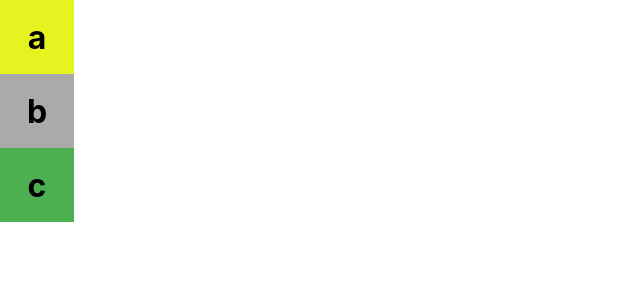
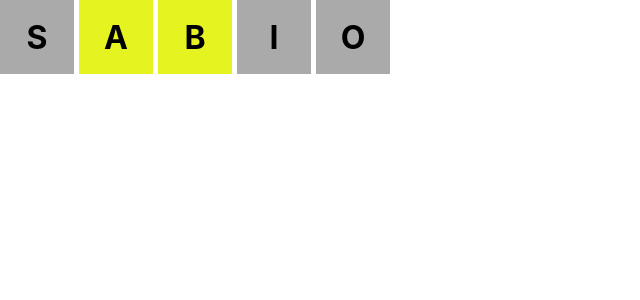
Before and after one commit to JulianBarrioss/wordle, a React (Create React App) app: page / in a window 1280 px wide. Shown: the top 300 px of the page, without its empty margins (0-640 px from the left). Built offline with nearby package versions, Linux system fonts and the light colour scheme.

Commit message:
rowCompleter component

```diff
--- a/src/components/box.tsx
+++ b/src/components/box.tsx
@@ -10,7 +10,7 @@ interface BoxProps{
     status: BoxStatus;
 }
 
-export default function Box({ value, status }:BoxProps) {
+export default function Box({ value, status }: BoxProps) {
     const boxStatus = classes({
         correct: status === 'correct',
         present: status === 'present',
--- /dev/null
+++ b/src/components/row.module.scss
@@ -0,0 +1,8 @@
+@import './variables.module.scss';
+
+.row {
+    display: flex;
+    gap: $gap;
+    margin-bottom: $gap;
+    text-transform: uppercase;
+}
--- /dev/null
+++ b/src/components/rowCompleted.tsx
@@ -0,0 +1,32 @@
+import Box from './box'
+import { BoxStatus } from './types';
+import styles from './row.module.scss'
+
+interface RowCompletedProps {
+    word: string;
+    solution: string;
+}
+
+export default function RowCompleted({ word, solution }: RowCompletedProps) {
+
+    function checkLetter(letter: string, pos: number): BoxStatus {
+        if(solution.includes(letter)) {
+            if(solution[pos] === letter) {
+                return 'correct';
+            } else {
+                return 'present';
+            }
+        } else {
+            return 'absent';
+        }
+    }
+    return (
+        <div className={styles.row}>
+            {
+                Array.from(Array(5)).map( (_, i) => (
+                <Box key={i} value={word[i]} status={checkLetter(word[i], i)} />
+            ))
+        }
+    </div>
+    );
+}
--- a/src/components/wordle.tsx
+++ b/src/components/wordle.tsx
@@ -1,9 +1,8 @@
-import Box from "./box"
+import RowCompleted from "./rowCompleted";
 
 export default function Wordle() {
     return <div>
-        <Box value="a" status="present" />
-        <Box value="b" status="absent" />
-        <Box value="c" status="correct"/>
+        <RowCompleted word='sabio' solution="brake" />
+
     </div>
 }
```
